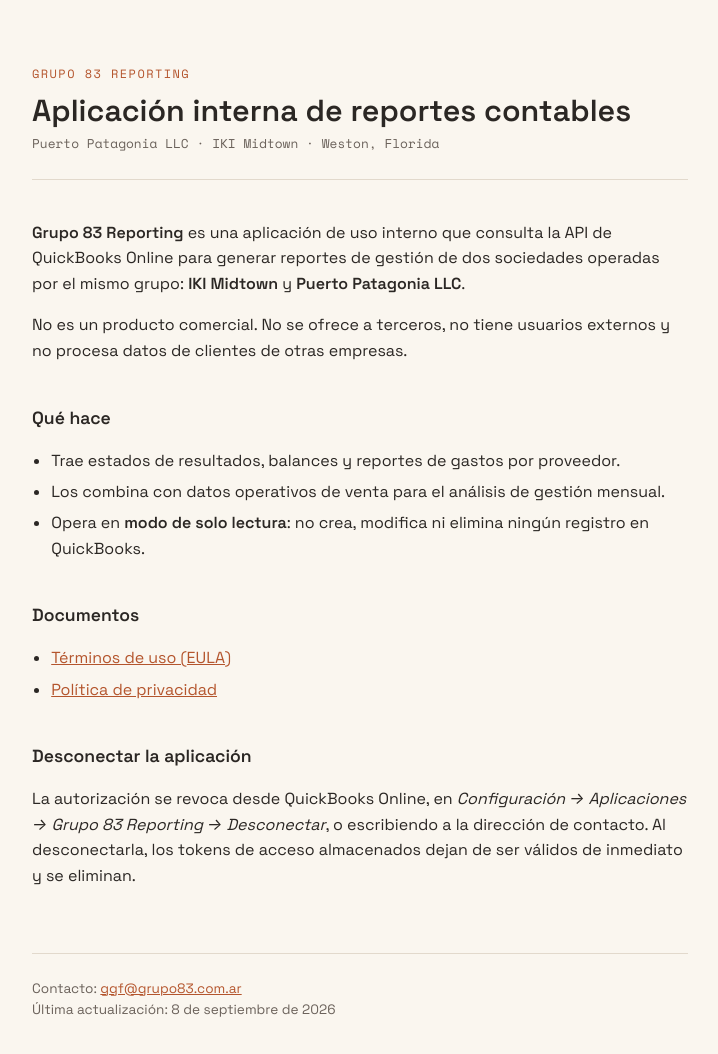
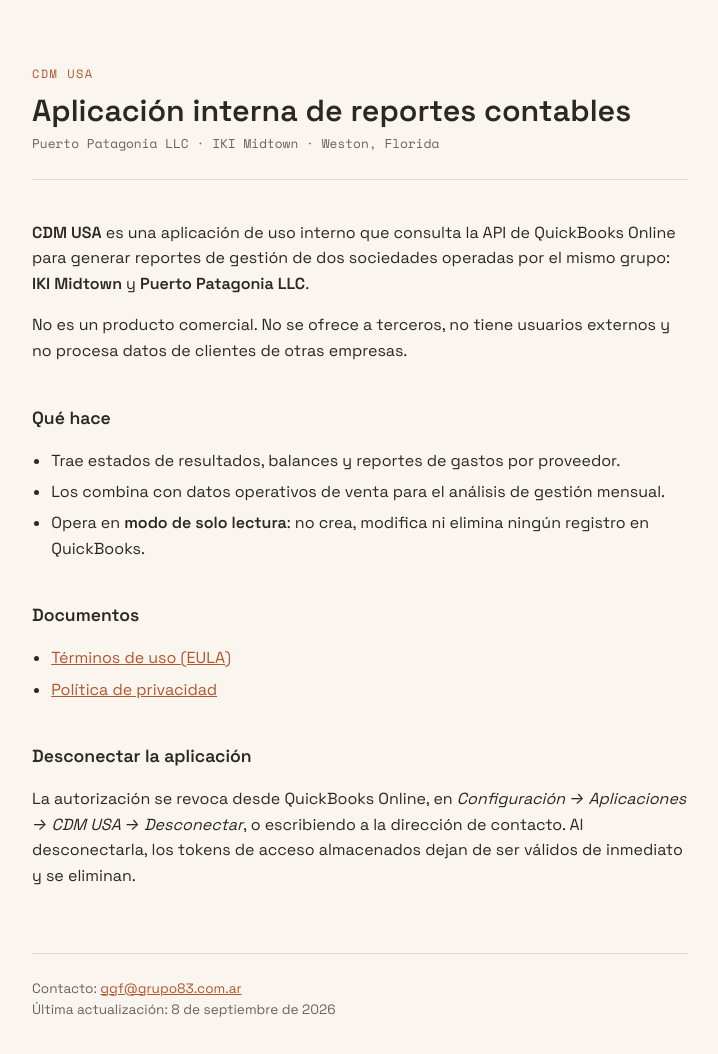
Before and after one commit to ggarciafradua-tech/qb-reporting, a plain HTML site: page index.html in a window 1280 px wide. Shown: the whole page, without its empty margins (280-998 px from the left). Drawn offline with nearby package versions, Linux system fonts and the light colour scheme.

Commit message:
Renombrar la app a CDM USA en todas las paginas

```diff
--- a/index.html
+++ b/index.html
@@ -5,15 +5,15 @@
 <link rel="preconnect" href="https://fonts.gstatic.com" crossorigin>
 <link href="https://fonts.googleapis.com/css2?family=Space+Grotesk:wght@400;600&family=Space+Mono:wght@400;700&display=swap" rel="stylesheet">
 <link rel="stylesheet" href="./base.css">
-<title>Grupo 83 Reporting</title>
+<title>CDM USA</title>
 </head><body><div class="wrap">
 <header>
-  <div class="marca">Grupo 83 Reporting</div>
+  <div class="marca">CDM USA</div>
   <h1>Aplicación interna de reportes contables</h1>
   <div class="fecha">Puerto Patagonia LLC · IKI Midtown · Weston, Florida</div>
 </header>
 
-<p><strong>Grupo 83 Reporting</strong> es una aplicación de uso interno que consulta la
+<p><strong>CDM USA</strong> es una aplicación de uso interno que consulta la
 API de QuickBooks Online para generar reportes de gestión de dos sociedades operadas
 por el mismo grupo: <strong>IKI Midtown</strong> y <strong>Puerto Patagonia LLC</strong>.</p>
 
@@ -36,7 +36,7 @@
 
 <h2>Desconectar la aplicación</h2>
 <p>La autorización se revoca desde QuickBooks Online, en
-<em>Configuración → Aplicaciones → Grupo 83 Reporting → Desconectar</em>, o escribiendo
+<em>Configuración → Aplicaciones → CDM USA → Desconectar</em>, o escribiendo
 a la dirección de contacto. Al desconectarla, los tokens de acceso almacenados dejan de
 ser válidos de inmediato y se eliminan.</p>
 
```
Also changed, not shown: callback.html (+2 -2 lines), disconnect.html (+3 -3 lines), eula.html (+3 -3 lines), privacy.html (+4 -4 lines).
